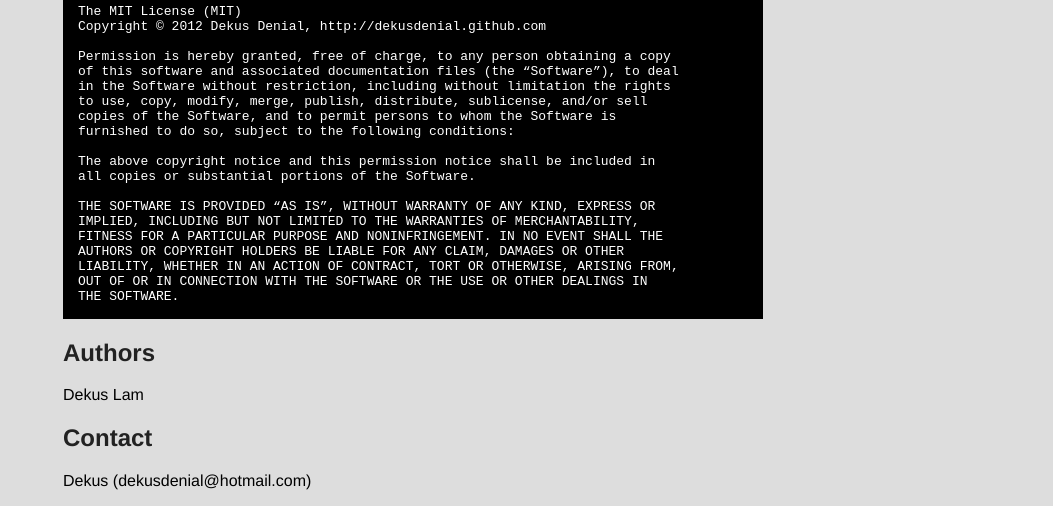
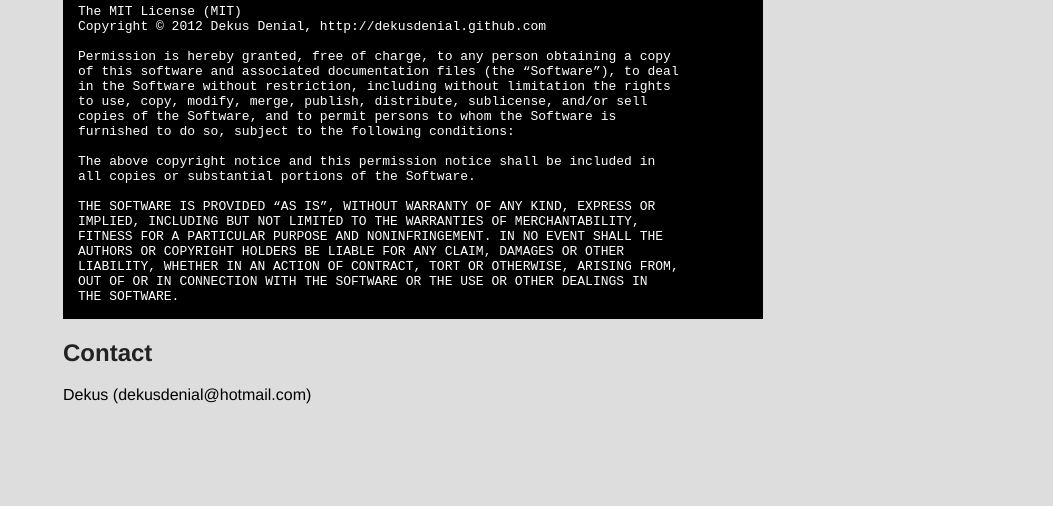
Before and after one commit to DekusDenial/dekusdenial.github.com, a plain HTML site: page index.html in a window 1280 px wide. Shown: the part 322-828 px from the top of the page, without its empty margins (227-1280 px from the left). After the commit the page ends 800 px from the top, so only its background shows below. Drawn offline with nearby package versions, Linux system fonts and the light colour scheme.

Commit message:
Update index.html

```diff
--- a/index.html
+++ b/index.html
@@ -64,9 +64,6 @@ LIABILITY, WHETHER IN AN ACTION OF CONTRACT, TORT OR OTHERWISE, ARISING FROM,
 OUT OF OR IN CONNECTION WITH THE SOFTWARE OR THE USE OR OTHER DEALINGS IN
 THE SOFTWARE.</pre>
 
-      <h2>Authors</h2>
-      <p>Dekus Lam</p>
-
       <h2>Contact</h2>
       <p>Dekus (dekusdenial@hotmail.com)<br/></p>
 
```
